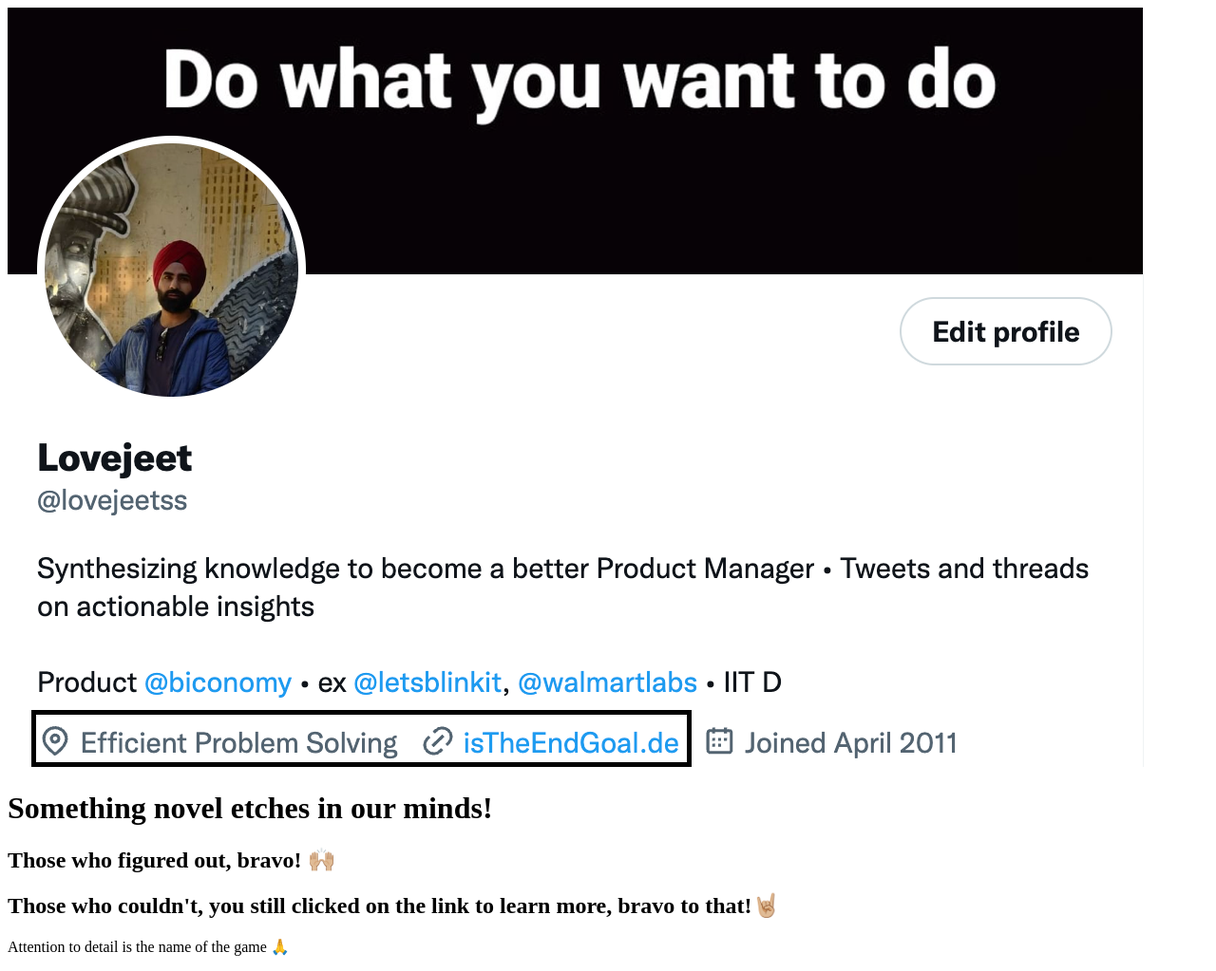
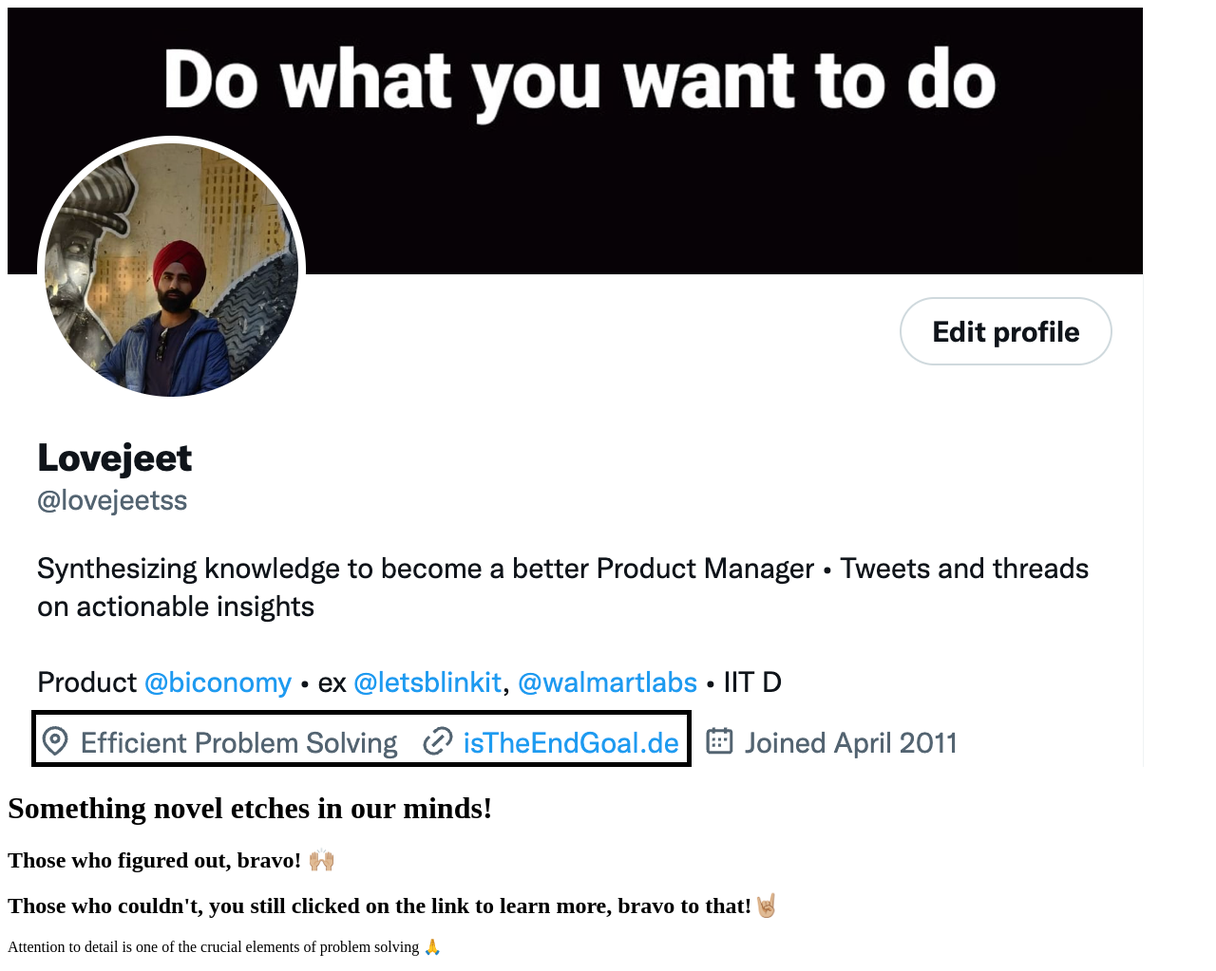
Before and after one commit to lovejeet/endgame, a plain HTML site: page homepage.html in a window 1280 px wide. Shown: the whole page at 95% size. Drawn offline with Linux system fonts and the light colour scheme.

Commit message:
text changes in paragraph

```diff
--- a/homepage.html
+++ b/homepage.html
@@ -10,7 +10,7 @@
 <h1> Something novel etches in our minds! </h1>
 <h2> Those who figured out, bravo! 🙌🏼 </h2>
 <h2> Those who couldn't, you still clicked on the link to learn more, bravo to that!🤘🏼</h2>
-<p> Attention to detail is the name of the game 🙏 </p>
+<p> Attention to detail is one of the crucial elements of problem solving 🙏 </p>
 
 </body>
 </html>
```
